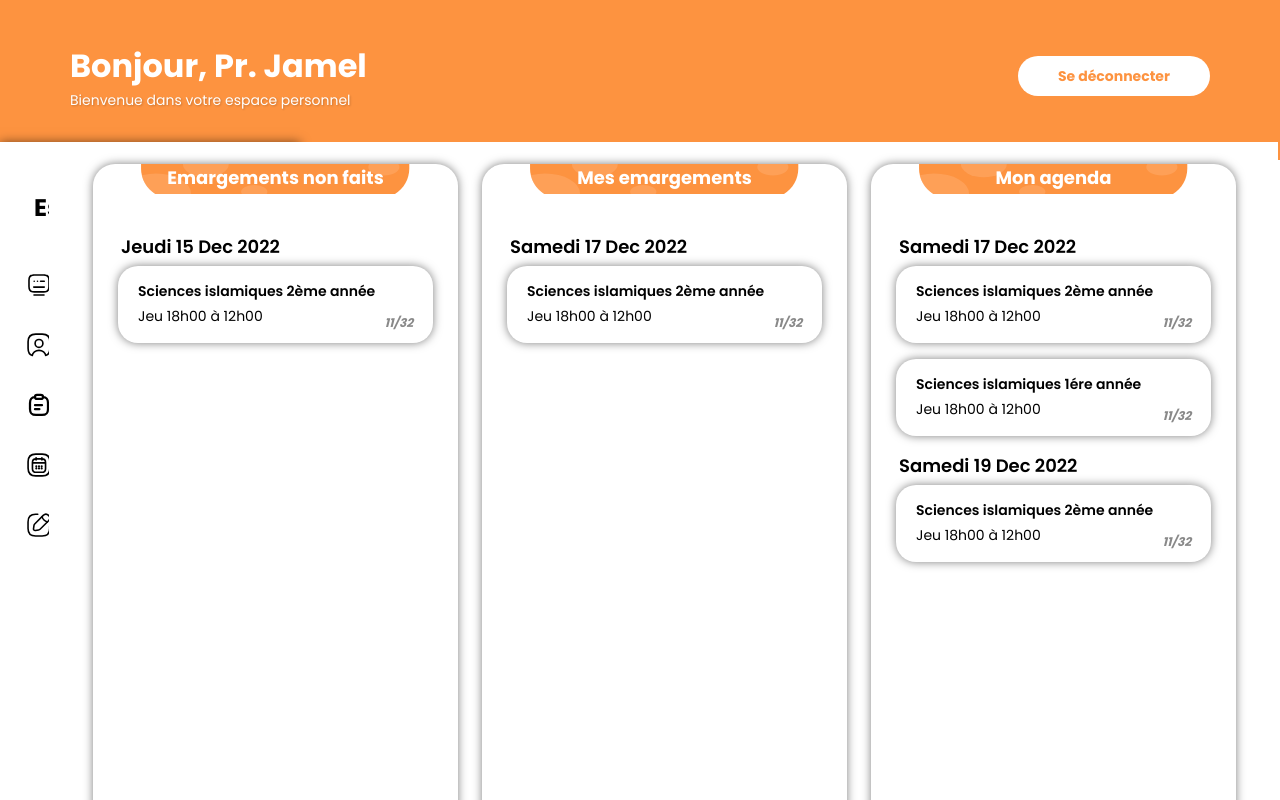
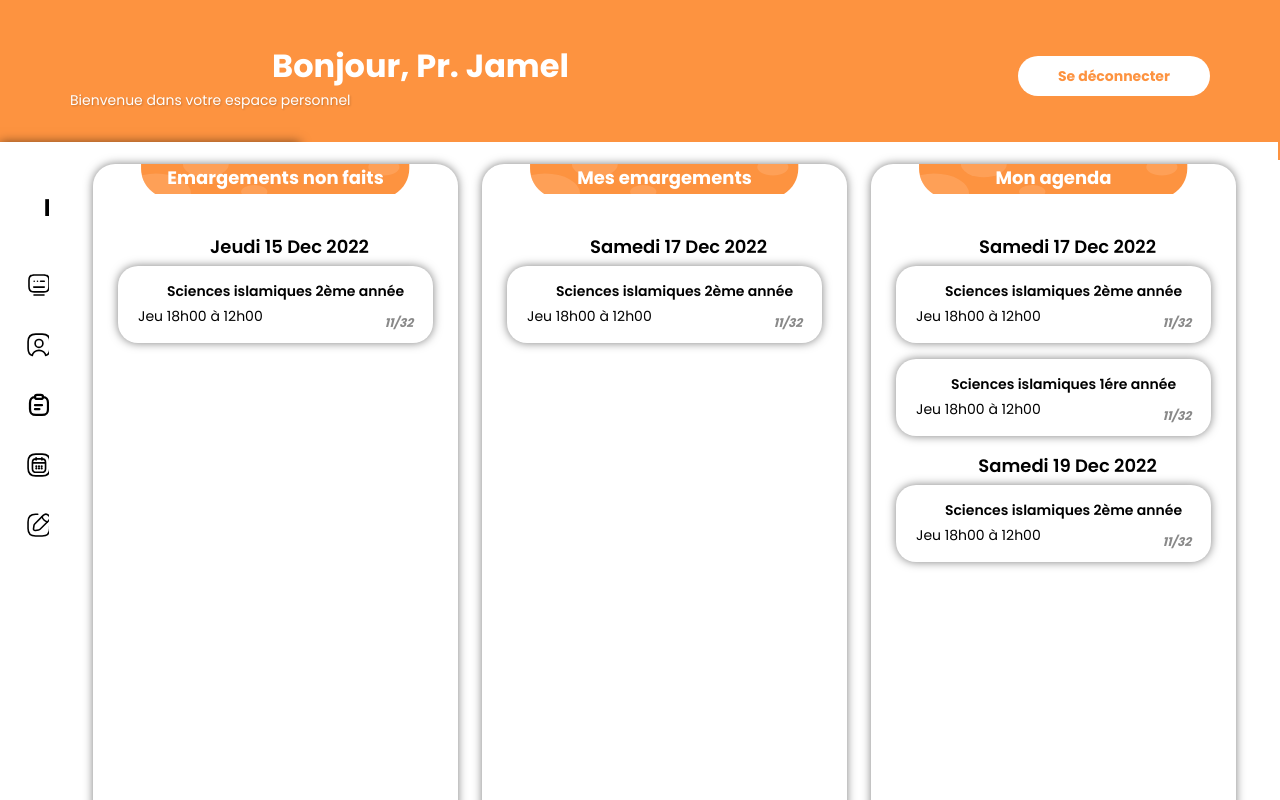
Before and after one commit to BasmaKasmi/reactwebapp, a React (Create React App) app: page /dashboard in a window 1280 px wide. Built offline with nearby package versions, Linux system fonts and the light colour scheme.

Commit message:
center balise

```diff
--- a/src/App.js
+++ b/src/App.js
@@ -11,7 +11,7 @@ import DashboardPage from './pages/DashboardPage';
 function App() {
     return (
       // 'container' principal de l'application
-      <div className="container">
+      <center className="container">
       {/* Initialisation du BrowserRouter */}
         <BrowserRouter>
         {/* Déclaration des routes */}
@@ -21,7 +21,7 @@ function App() {
         <Route path='/dashboard' element={<DashboardPage />} />
         </Routes>
         </BrowserRouter>
-      </div>
+      </center>
     );
   }
 
--- a/src/components/dashboard/Dashboard.jsx
+++ b/src/components/dashboard/Dashboard.jsx
@@ -5,7 +5,7 @@ import './Dashboard.css'; // Importe les styles pour le composant Dashboard
 const Dashboard = () => {
   // Retourne du JSX qui va être rendu dans l'application
   return (
-    <div className="dashboard">
+    <center className="dashboard">
       <div className="column-Enf">
         <div className="column-header">
           <h2>Emargements non faits</h2>
@@ -74,7 +74,7 @@ const Dashboard = () => {
           </div>
         </div>
       </div>
-      <div className="column-r">
+      <center className="column-r">
       <div className="date-section">
         <h2>Samedi 17 Déc 2022</h2>
       </div>
@@ -107,8 +107,8 @@ const Dashboard = () => {
         </div>
       </div>
         <button className="ap-button">Déclarer une AP</button>
-    </div>
-    </div>
+    </center>
+    </center>
   );
 };
 
--- a/src/components/login/Login.jsx
+++ b/src/components/login/Login.jsx
@@ -8,7 +8,7 @@ import { BiLock } from 'react-icons/bi';
 // Déclaration du composant fonctionnel Login
 const Login = () => {
   return (
-    <div className="safe-area">
+    <center className="safe-area">
       <div className="login-container">
       {/* Titre de la page */}
         <h1 className="title">Espace Professeur</h1>
@@ -32,7 +32,7 @@ const Login = () => {
           <img className="image" src={require('../../assets/logo shatibi.png')} alt="ShatibiPic" />
         </div>
       </div>
-    </div>
+    </center>
   );
 };
 
--- a/src/components/navbar/Navbar.jsx
+++ b/src/components/navbar/Navbar.jsx
@@ -4,7 +4,7 @@ import "./Navbar.css";
 
 function Navbar() {
   return (
-    <div className="app-container">
+    <center className="app-container">
       {/* Small navbar for small screens */}
       <nav className="navbar-small">
         <div className="navbar-small-title">
@@ -22,7 +22,7 @@ function Navbar() {
           <Link to="/">Se déconnecter</Link>
         </div>
       </nav>
-    </div>
+    </center>
   );
 }
 
--- a/src/components/sidebar/Sidebar.jsx
+++ b/src/components/sidebar/Sidebar.jsx
@@ -25,7 +25,7 @@ const Sidebar = () => {
   };
 
   return (
-    <div>
+    <center>
       <button className="sidebar-toggle" onClick={handleToggle}>
         {isActive ? ">" : "<"}
       </button>
@@ -77,7 +77,7 @@ const Sidebar = () => {
       <button className="declare-button">Déclarer AP</button>
       </div>
       {isActive && <div className="dashboard-overlay" />}
-    </div>
+    </center>
   );
 };
 
```
